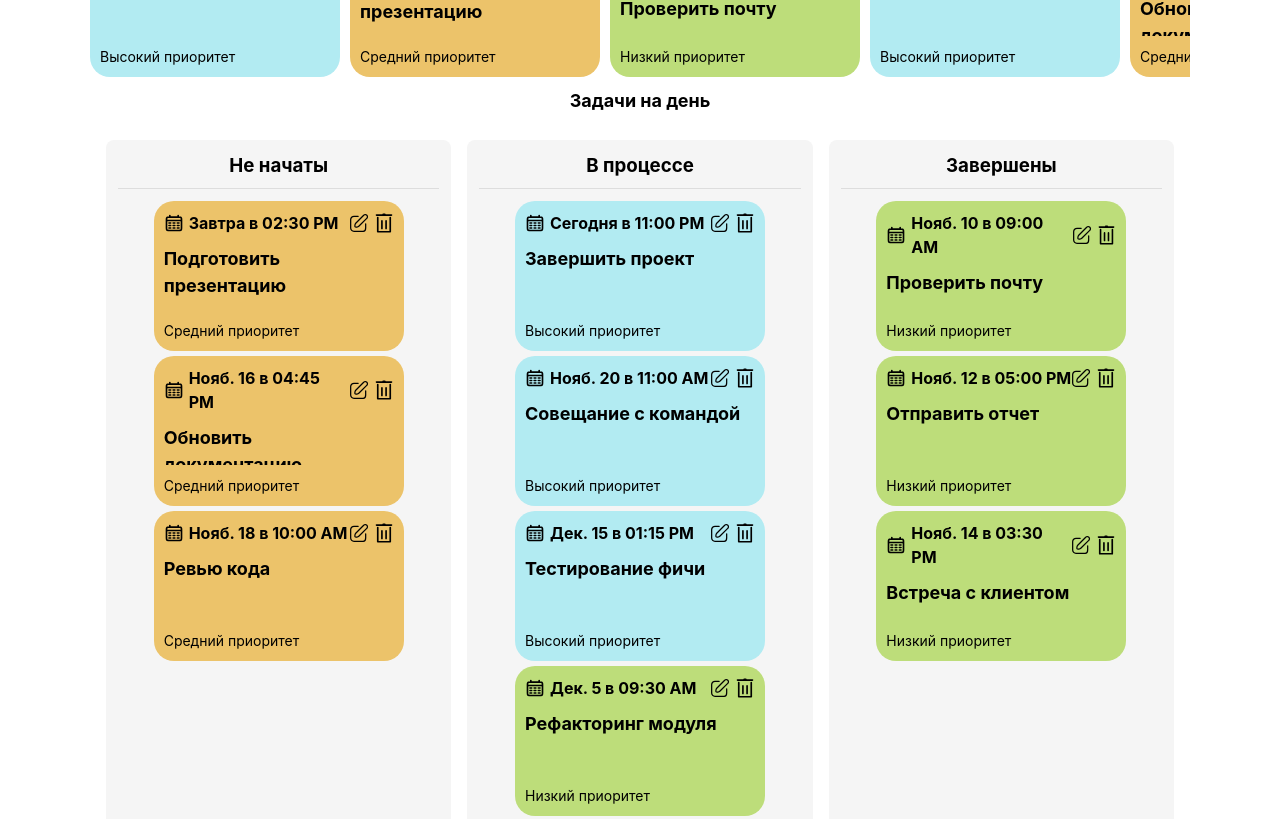
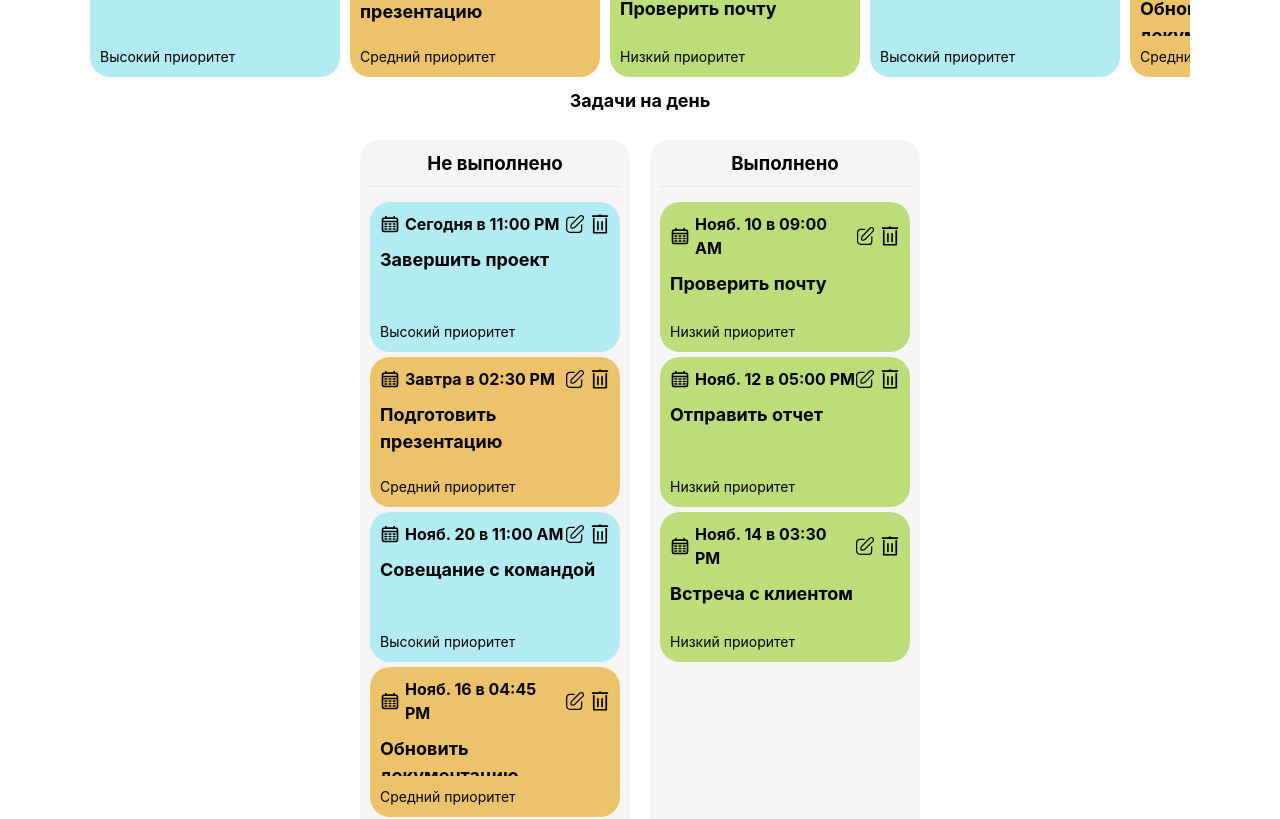
Before and after one commit to Lychil/TaskManager, a React (Vite) app in the folder client/: page /tasks/day in a window 1280 px wide. Shown: the part 468-1287 px from the top of the page. Built offline with nearby package versions, Linux system fonts and the light colour scheme.

Commit message:
schedule. change styles

```diff
--- a/client/src/common/components/tasks/TaskList.tsx
+++ b/client/src/common/components/tasks/TaskList.tsx
@@ -1,41 +1,32 @@
 import styled from 'styled-components';
 import { ITaskCard } from '@/common/components/tasks/types';
 import { TaskCard } from '@/common/components/tasks/task-card/TaskCard';
+import { borders } from '@/common/styles/styleConstants';
 
 interface TaskListProps {
     list: ITaskCard[]
 }
 
 export default function TaskList({ list }: TaskListProps) {
-    const notStartedTasks = list.filter(task => task.status === 'not-started');
-    const inProgressTasks = list.filter(task => task.status === 'in-progress');
-    const completedTasks = list.filter(task => task.status === 'completed');
+    const toDoTasks = list.filter(task => task.status === 'to-do');
+    const doneTasks = list.filter(task => task.status === 'done');
 
     return (
         <Wrapper>
             <ColumnsContainer>
                 <Column>
-                    <ColumnTitle>Не начаты</ColumnTitle>
+                    <ColumnTitle>Не выполнено</ColumnTitle>
                     <TasksColumn>
-                        {notStartedTasks.map((task, i) => (
+                        {toDoTasks.map((task, i) => (
                             <TaskCard key={task.id || i} task={task} />
                         ))}
                     </TasksColumn>
                 </Column>
 
                 <Column>
-                    <ColumnTitle>В процессе</ColumnTitle>
+                    <ColumnTitle>Выполнено</ColumnTitle>
                     <TasksColumn>
-                        {inProgressTasks.map((task, i) => (
-                            <TaskCard key={task.id || i} task={task} />
-                        ))}
-                    </TasksColumn>
-                </Column>
-
-                <Column>
-                    <ColumnTitle>Завершены</ColumnTitle>
-                    <TasksColumn>
-                        {completedTasks.map((task, i) => (
+                        {doneTasks.map((task, i) => (
                             <TaskCard key={task.id || i} task={task} />
                         ))}
                     </TasksColumn>
@@ -51,21 +42,22 @@ const Wrapper = styled('div')`
 
 const ColumnsContainer = styled('div')`
 display: grid;
-    grid-template-columns: repeat(3, 1fr);
-    gap: 16px;
+grid-template-columns: repeat(2, auto);
+justify-content: center;
+column-gap: 20px;
 `;
 
 const Column = styled('div')`
 background: #f5f5f5;
-border-radius: 8px;
-padding: 12px;
+border-radius: ${borders.radius.medium};
+padding: 10px;
 `;
 
 const ColumnTitle = styled('h3')`
 text-align: center;
-    margin-bottom: 12px;
+margin-bottom: 15px;
 padding-bottom: 8px;
-    border-bottom: 1px solid #ddd;
+border-bottom: ${borders.styles.lightGraySm};
 `;
 
 const TasksColumn = styled('div')`
--- a/client/src/common/components/tasks/types.ts
+++ b/client/src/common/components/tasks/types.ts
@@ -20,10 +20,9 @@ export enum PriorityColorEnum {
     'low' = '#bddd7a'
 }
 
-export type StatusTaskType = 'not-started' | 'in-progress' | 'completed';
+export type StatusTaskType = 'to-do' | 'done';
 
 export enum StatusTextEnum {
-    'not-started' = 'Не начато',
-    'in-progress' = 'В процессе',
-    'completed' = 'Завершено'
+    'to-do' = 'Не выполнено',
+    'done' = 'Выполнено'
 }
--- a/client/src/common/mock/tasks.ts
+++ b/client/src/common/mock/tasks.ts
@@ -6,76 +6,76 @@ export const tasks: ITaskCard[] = [
         title: "Завершить проект",
         deadline: "2025-04-05T23:00:00",
         priority: "high",
-        status: "in-progress"
+        status: "to-do"
     },
     {
         id: 2,
         title: "Подготовить презентацию",
         deadline: "2025-04-06T14:30:00",
         priority: "medium",
-        status: "not-started"
+        status: "to-do"
     },
     {
         id: 3,
         title: "Проверить почту",
         deadline: "2023-11-10T09:00:00",
         priority: "low",
-        status: "completed"
+        status: "done"
     },
     {
         id: 4,
         title: "Совещание с командой",
         deadline: "2023-11-20T11:00:00",
         priority: "high",
-        status: "in-progress"
+        status: "to-do"
     },
     {
         id: 5,
         title: "Обновить документацию",
         deadline: "2023-11-16T16:45:00",
         priority: "medium",
-        status: "not-started"
+        status: "to-do"
     },
     {
         id: 6,
         title: "Отправить отчет",
         deadline: "2023-11-12T17:00:00",
         priority: "low",
-        status: "completed"
+        status: "done"
     },
     {
         id: 7,
         title: "Тестирование фичи",
         deadline: "2023-12-15T13:15:00",
         priority: "high",
-        status: "in-progress"
+        status: "to-do"
     },
     {
         id: 8,
         title: "Ревью кода",
         deadline: "2023-11-18T10:00:00",
         priority: "medium",
-        status: "not-started"
+        status: "to-do"
     },
     {
         id: 9,
         title: "Встреча с клиентом",
         deadline: "2023-11-14T15:30:00",
         priority: "low",
-        status: "completed"
+        status: "done"
     },
     {
         id: 10,
         title: "Рефакторинг модуля",
         deadline: "2023-12-05T09:30:00",
         priority: "low",
-        status: "in-progress"
+        status: "to-do"
     },
     {
         id: 11,
         title: "Деплой на прод",
         deadline: "2023-12-20T20:00:00",
         priority: "medium",
-        status: "in-progress"
+        status: "to-do"
     }
 ];
--- a/client/src/common/styles/styleConstants.ts
+++ b/client/src/common/styles/styleConstants.ts
@@ -8,7 +8,8 @@ export const colors = {
 
 export const borders = {
     styles: {
-        blackSm: `1px solid ${colors.blackTotal}`
+        blackSm: `1px solid ${colors.blackTotal}`,
+        lightGraySm: `1px solid ${colors.lightGray}`
     },
     radius: {
         small: "5px",
```
Lines whose indentation alone changed are shown as unchanged.
